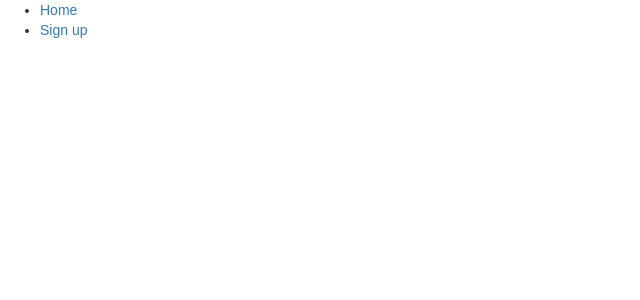
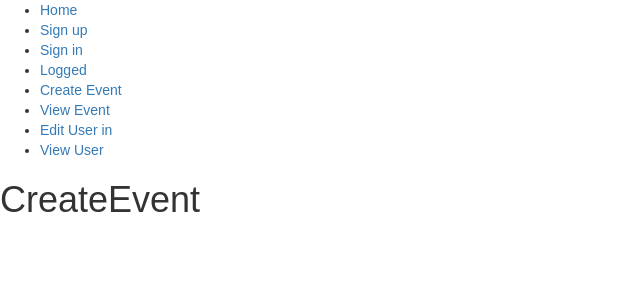
Before and after one commit to carlosneves0/SanConnect, a React (Create React App) app in the folder frontend/: page /create-event in a window 1280 px wide. Shown: the top 300 px of the page, without its empty margins (0-640 px from the left). Built offline with nearby package versions, Linux system fonts and the light colour scheme.

Commit message:
Initial Routes

```diff
--- a/frontend/src/components/App/App.js
+++ b/frontend/src/components/App/App.js
@@ -2,6 +2,12 @@ import React from "react"
 import { BrowserRouter as Router, Route, Link } from "react-router-dom"
 import Home from '../Home'
 import SignUp from '../SignUp'
+import SignIn from '../SignIn'
+import Logged from '../Logged'
+import EventView from '../EventView'
+import EventCreate from '../EventCreate'
+import UserView from '../UserView'
+import UserEdit from '../UserEdit'
 
 const App = () => (
   <Router>
@@ -9,9 +15,21 @@ const App = () => (
       <ul>
         <li><Link to='/'>Home</Link></li>
         <li><Link to='/sign-up'>Sign up</Link></li>
+        <li><Link to='/sign-in'>Sign in</Link></li>
+        <li><Link to='/logged'>Logged</Link></li>
+        <li><Link to='/create-event'>Create Event</Link></li>
+        <li><Link to='/view-event'>View Event</Link></li>
+        <li><Link to='/edit-user'>Edit User in</Link></li>
+        <li><Link to='/view-user'>View User</Link></li>
       </ul>
       <Route exact path="/" component={Home} />
       <Route path="/sign-up" component={SignUp} />
+      <Route path="/sign-in" component={SignIn} />
+      <Route path="/logged" component={Logged} />
+      <Route path="/view-event" component={EventView} />
+      <Route path="/create-event" component={EventCreate} />
+      <Route path="/edit-user" component={UserEdit} />
+      <Route path="/view-user" component={UserView} />
     </div>
   </Router>
 )
--- /dev/null
+++ b/frontend/src/components/EventCreate.js
@@ -0,0 +1,9 @@
+import React from 'react'
+
+class EventCreate extends React.Component {
+	render() {
+		return <h1>CreateEvent</h1>
+	}
+}
+
+export default EventCreate
--- /dev/null
+++ b/frontend/src/components/EventView.js
@@ -0,0 +1,9 @@
+import React from 'react'
+
+class EventView extends React.Component {
+	render() {
+		return <h1>EventView</h1>
+	}
+}
+
+export default EventView
--- /dev/null
+++ b/frontend/src/components/Logged.js
@@ -0,0 +1,9 @@
+import React from 'react'
+
+class Logged extends React.Component {
+	render() {
+		return <h1>Logged</h1>
+	}
+}
+
+export default Logged
--- /dev/null
+++ b/frontend/src/components/SignIn.js
@@ -0,0 +1,9 @@
+import React from 'react'
+
+class SignUp extends React.Component {
+	render() {
+		return <h1>SignIn</h1>
+	}
+}
+
+export default SignUp
--- /dev/null
+++ b/frontend/src/components/UserEdit.js
@@ -0,0 +1,9 @@
+import React from 'react'
+
+class UserEdit extends React.Component {
+	render() {
+		return <h1>UserEdit</h1>
+	}
+}
+
+export default UserEdit
--- /dev/null
+++ b/frontend/src/components/UserView.js
@@ -0,0 +1,9 @@
+import React from 'react'
+
+class UserView extends React.Component {
+	render() {
+		return <h1>UserView</h1>
+	}
+}
+
+export default UserView
```
Also changed, not shown: frontend/src/App.css (deleted, +0 -28 lines), 1 other file (tests, documents, lock files or other folders).
